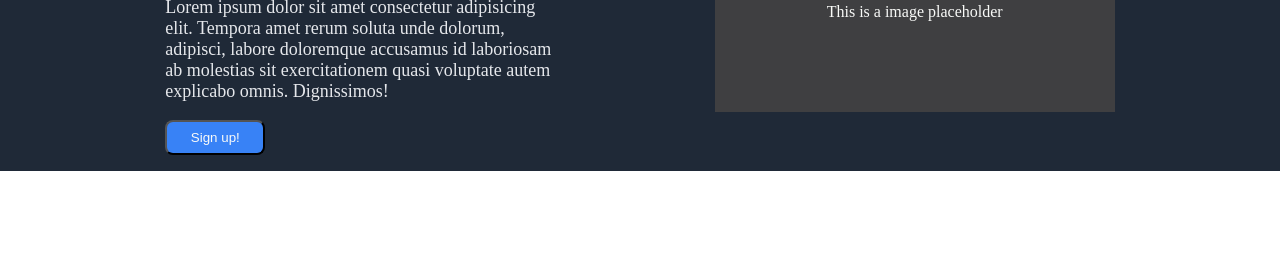
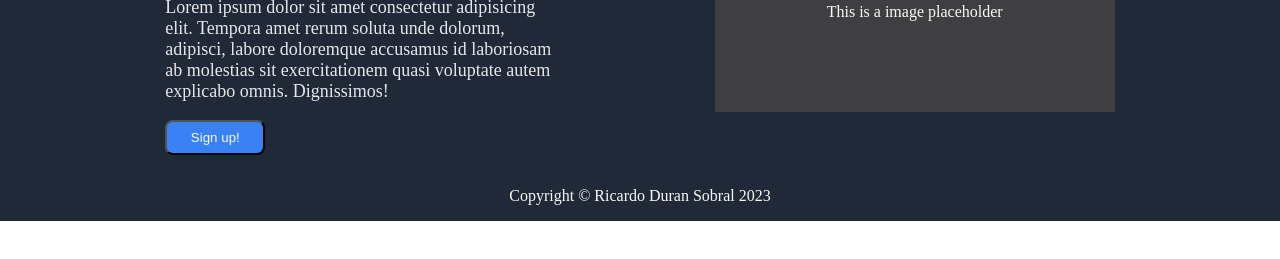
Before and after one commit to RicardoDSobral/landing-page-top, a plain HTML site: page index.html in a window 1280 px wide. Shown: the part 235-494 px from the top of the page. Drawn offline with Linux system fonts and the light colour scheme.

Commit message:
Adds the footer and makes the body a flex container

```diff
--- a/css/style.css
+++ b/css/style.css
@@ -33,12 +33,24 @@ a:visited {
 
 /*Actual CSS*/
 
-header {
+body {
+    display: flex;
+    flex-direction: column;
+}
+
+header,
+footer {
     display: flex;
     flex-direction: column;
     padding: 16px;
     background-color: #1f2937;
     color: #f9faf8;
+}
+
+footer {
+    flex-direction: row;
+    justify-content: center;
+    align-items: center;
 }
 
 .hero {
--- a/index.html
+++ b/index.html
@@ -42,7 +42,7 @@
     </main>
 
     <footer>
-
+        Copyright &copy; Ricardo Duran Sobral 2023
     </footer>
 </body>
 </html>
```
